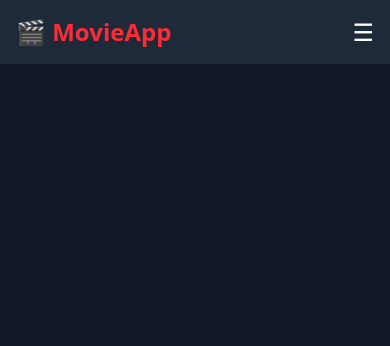
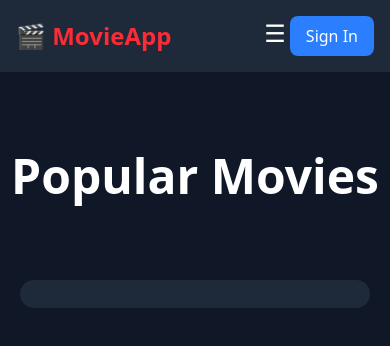
Before and after one commit to JacobChristen7/WebDevMovieProject, a website: page index.html in a window 390 px wide. Drawn offline with Linux system fonts and the light colour scheme; no server answers.

Commit message:
changed site design a little and made it responsive for all screen sizes

```diff
--- a/index.html
+++ b/index.html
@@ -10,10 +10,10 @@
 <body class="bg-gray-900 text-white">
 
     <nav class="bg-gray-800 p-4">
-        <div class="container mx-auto flex justify-between items-center">
-            <a href="#" id="movie-logo" class="text-2xl font-bold text-red-500">🎬 MovieApp</a>
+        <div class="container mx-auto relative flex justify-between items-center">
+            <a href="index.html" id="movie-logo" class="text-2xl font-bold text-red-500">🎬 MovieApp</a>
 
-            <div id="searchBar" class="hidden md:flex items-center bg-gray-700 rounded-lg p-2">
+            <div id="searchBar" class="hidden md:flex items-center bg-gray-700 rounded-lg p-2 absolute left-1/2 transform -translate-x-1/2">
                 <input id="searchInput"
                     type="text"
                     placeholder="Search movies..."
@@ -22,9 +22,15 @@
                 <button id="searchButton" class="ml-2 px-4 py-1 bg-red-500 rounded-lg hover:bg-red-600">Search</button>
             </div>
 
-            <a href="#" id="savedMovieButton" class="hidden md:block px-4 py-2 bg-blue-500 rounded-lg hover:bg-blue-600">Saved Movies</a>
+            <div class="flex gap-3">
+                <a href="#" id="savedMovieButton" class="hidden md:block px-4 py-2 bg-blue-500 rounded-lg hover:bg-blue-600">Saved Movies</a>
+                <a href="#" id="signInButton" class="hidden md:block px-4 py-2 bg-blue-500 rounded-lg hover:bg-blue-600">Sign In</a>
+            </div>
 
-            <button id="menuButton" class="md:hidden text-white text-2xl">☰</button>
+            <div class="md:hidden">
+                <button id="menuButton" class="md:hidden text-white text-2xl">☰</button>
+                <button id="signInButtonMobile" class="md:hidden text-white px-4 py-2 bg-blue-500 rounded-lg hover:bg-blue-600">Sign In</button>
+            </div>
         </div>
 
         <!-- Mobile Menu (Hidden by Default) -->
@@ -33,6 +39,11 @@
             <a href="#" class="block mt-2 px-4 py-2 bg-blue-500 rounded-lg hover:bg-blue-600">Saved Movies</a>
         </div>
     </nav>
-    <div id="moviesContainer" class="grid grid-cols-2 md:grid-cols-4 gap-4 p-4"></div>
+
+    <h1 id="popularMoviesHeader" class="flex flex-col items-center text-center lg:text-8xl sm:text-6xl text-5xl font-bold my-20">
+        Popular Movies
+    </h1>
+
+    <div id="moviesContainer" class="grid grid-cols-2 sm:grid-cols-3 md:grid-cols-4 lg:grid-cols-5 gap-4 mx-5 px-3 md:mx-20 my-3.5 py-3.5 bg-gray-800 rounded-2xl"></div>
 </body>
 </html>
--- a/script.js
+++ b/script.js
@@ -45,6 +45,13 @@ async function searchMovies(query) {
         const response = await fetch(url);
         const data = await response.json();
         displayMovies(data.results);
+
+        // Update the heading with search results
+        const header = document.getElementById('popularMoviesHeader');
+        header.innerHTML = `
+            Showing Results For
+            <span class="text-red-500 bg-gray-800 text-4xl mt-8 px-3 py-2">${query}</span>
+        `;
     } catch (error) {
         console.error('Error searching movies:', error);
     }
```
Also changed, not shown: output.css.
